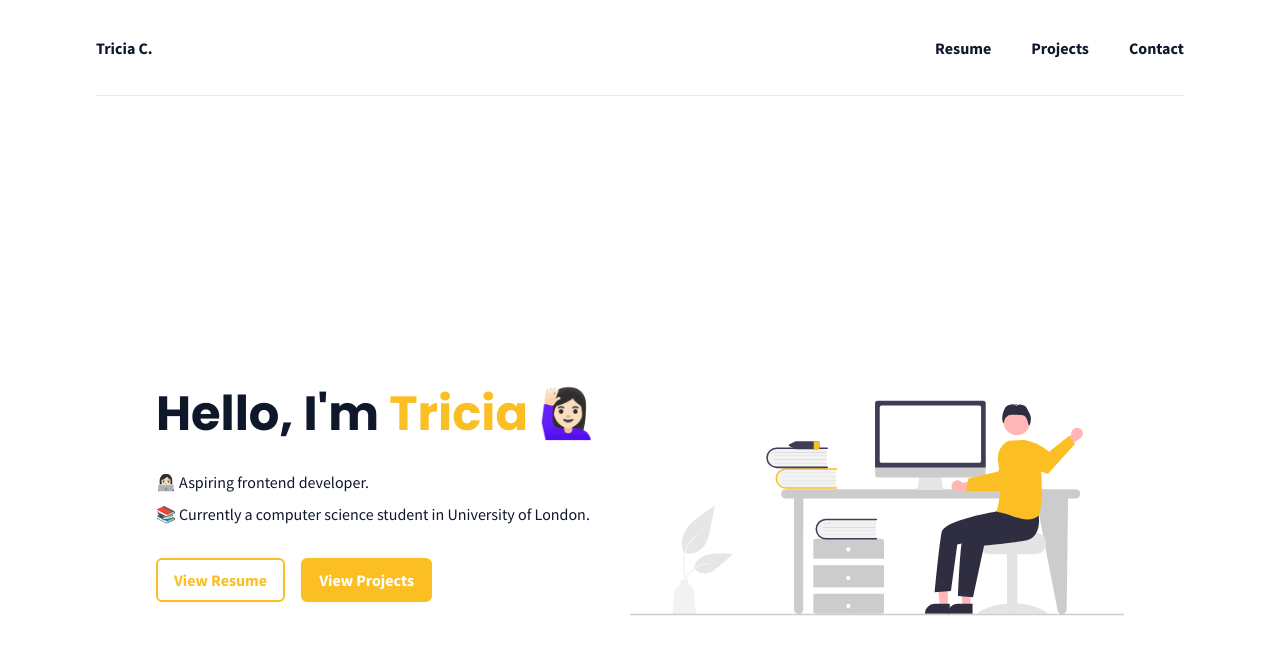
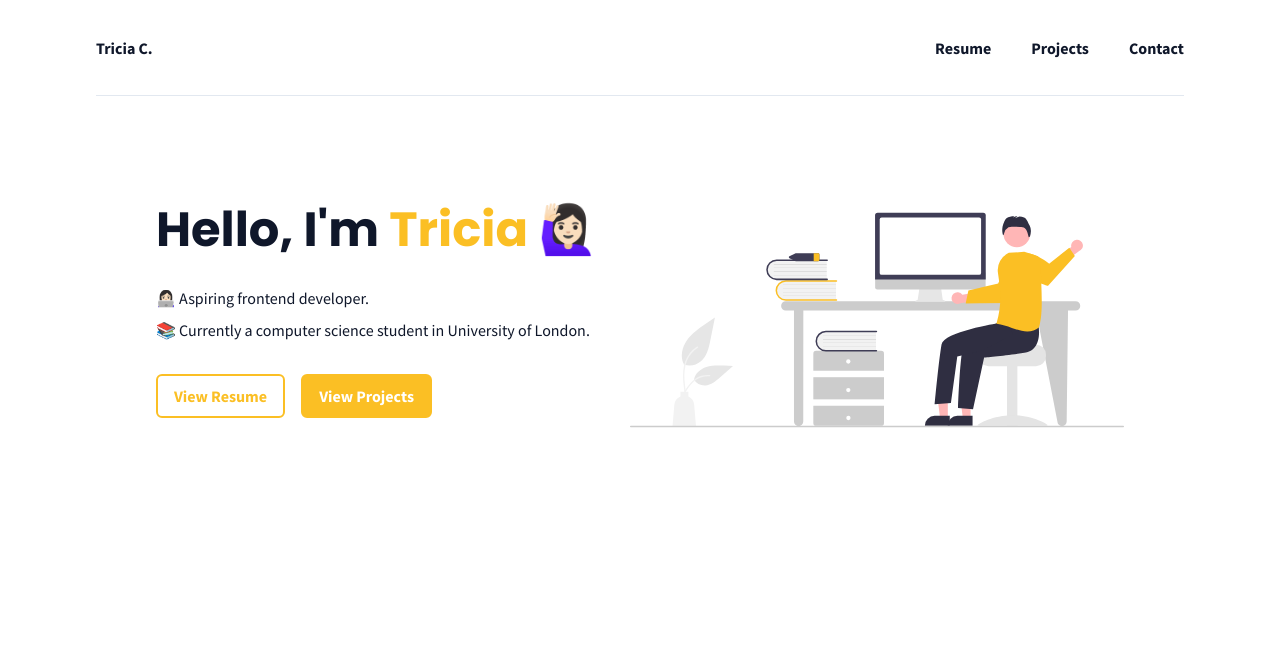
Before and after one commit to triciachow/test, a Next.js app: page / in a window 1280 px wide. Shown: the top 654 px of the page. Built offline with nearby package versions, Linux system fonts and the light colour scheme.

Commit message:
Adjust home page

```diff
--- a/pages/index.js
+++ b/pages/index.js
@@ -5,8 +5,8 @@ import img from "../assets/hello.svg";
 export default function Home() {
   return (
     <>
-      <main className="h-full flex flex-col lg:flex-row justify-center md:items-center sm:items-center gap-x-8">
-        <div className="lg:h-1/2 h-1/3 flex flex-col justify-center">
+      <main className="h-full flex flex-col lg:flex-row justify-center gap-x-8">
+        <div className="lg:h-1/2 h-1/3 flex flex-col justify-center mt-4">
           <h1 className="font-poppins font-bold text-5xl mb-8">
             Hello, I&apos;m <span className="text-amber-400">Tricia 🙋🏻‍♀️</span>
           </h1>
```
